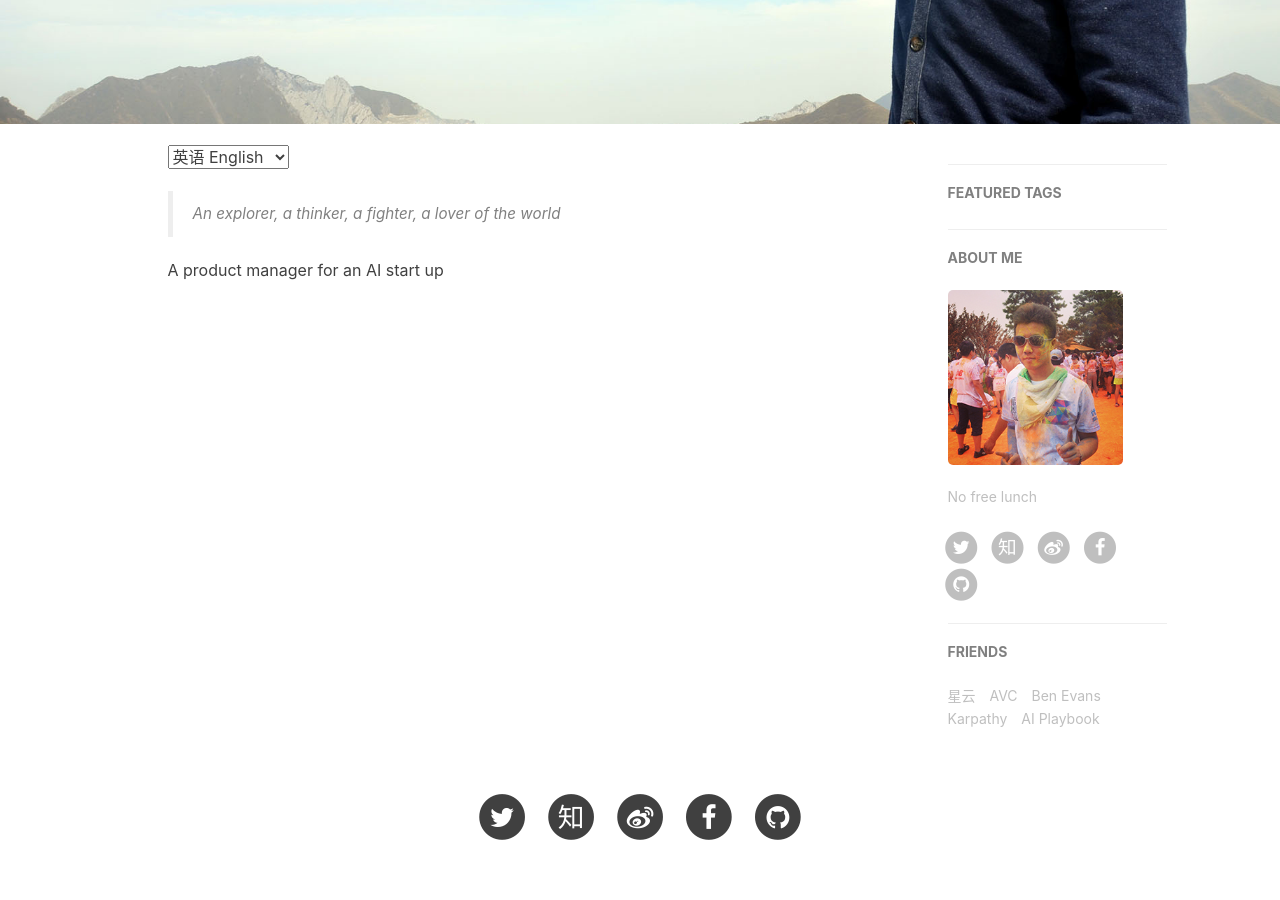
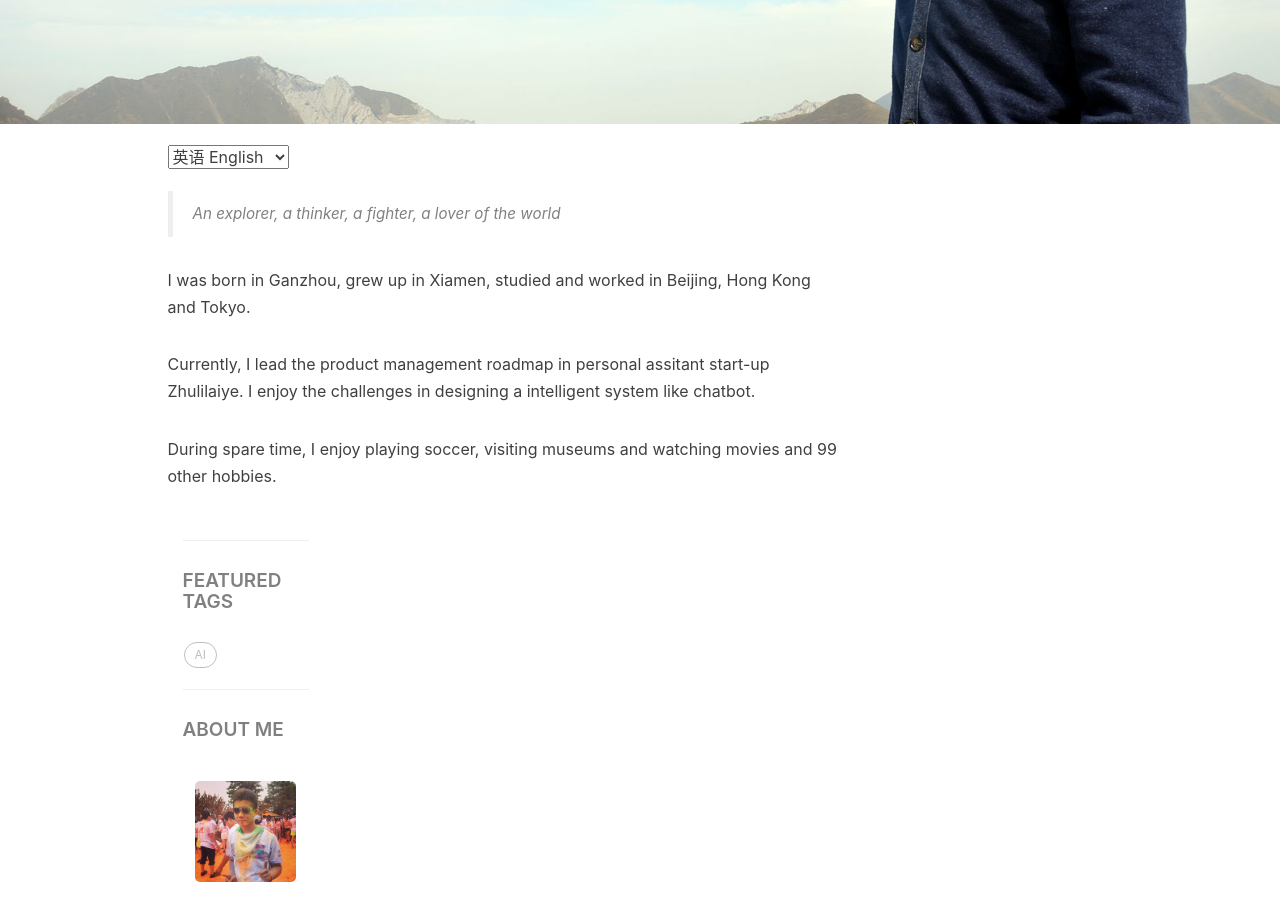
Before and after one commit to fifastar01/fifastar01.github.io, a Jekyll site: the page built from about.html, in a window 1280 px wide and 900 px high, scrolled down 294 px. Built offline with Jekyll 4.4.1, drawn with Linux system fonts in a browser that asks for light colours; nearby versions of some CDN libraries; comment, search, counter and statistics services are not loaded.

Commit message:
some about me

```diff
--- a/_posts/2016-10-12-overview-of-dialogue-system.markdown
+++ b/_posts/2016-10-12-overview-of-dialogue-system.markdown
@@ -8,6 +8,7 @@ header-img: "img/post-bg-2015.jpg"
 tags:
     - Dialogue System
     - Chatbot
+    - AI
 ---
 
 ## Dialogue and Dialog System
--- a/_posts/2016-10-13-NLU-and-DM-in-depth.markdown
+++ b/_posts/2016-10-13-NLU-and-DM-in-depth.markdown
@@ -6,6 +6,7 @@ date:       2016-10-13
 author:     "Dennis"
 header-img: "img/post-bg-2015.jpg"
 tags:
+    - AI
     - Dialogue System
     - Chatbot
     - NLU
--- a/_posts/2016-10-14-Topics-of-dialogue-system-in-action.markdown
+++ b/_posts/2016-10-14-Topics-of-dialogue-system-in-action.markdown
@@ -8,7 +8,7 @@ header-img: "img/post-bg-2015.jpg"
 tags:
     - Dialogue System
     - Chatbot
-    - AI+HI
+    - AI
     - Multi-modal interaction
     - Conversational UI
 ---
--- a/_posts/2017-06-03-a-short-introduction-of-AI-and-its-application.markdown
+++ b/_posts/2017-06-03-a-short-introduction-of-AI-and-its-application.markdown
@@ -54,7 +54,7 @@ tags:
 
 学术上的进步推动了人工智能的发展，但和电影里似乎无所不能的人工智能不一样，当前强人工智能，即所谓通用跨领域的、超越人类的智能依然遥遥无期。而能解决局部问题的弱人工智能，依靠基于统计方法的机器学习取得了重要进展。而这种进步主要来自于数据、算法和计算能力的大幅增长，其代表就是2016起分别击败李世石和柯洁的Alpha Go。
 
-![ai\_im](pic/ai/ai_im.png)
+![ai\_im]({{ site.baseurl}}/img/ai/ai_im.png)
 
 当前人工智能的创造仍然极大依赖于人的智慧，即使在深度学习中，算法的表现也极大依赖于实现者的智慧，行业里戏称“有多少人工，就有多少智能”。目前有些研究者在实现如果实现让算法来实现算法，但仍在实验室阶段。
 
--- a/about.html
+++ b/about.html
@@ -16,9 +16,10 @@ header-img: "img/about-bg.jpg"
     <blockquote>
         An explorer, a thinker, a fighter, a lover of the world
     </blockquote>
-    A product manager for an AI start up
-
-</div>
+    <p>I was born in Ganzhou, grew up in Xiamen, studied and worked in Beijing, Hong Kong and Tokyo.</p>
+    <p>Currently, I lead the product management roadmap in personal assitant start-up Zhulilaiye. I enjoy the challenges in designing a intelligent system like chatbot.</p>
+    <p>
+    During spare time, I enjoy playing soccer, visiting museums and watching movies and 99 other hobbies.</p>
 
 <!-- Chinese Version -->
 <div class="en post-container">
```
